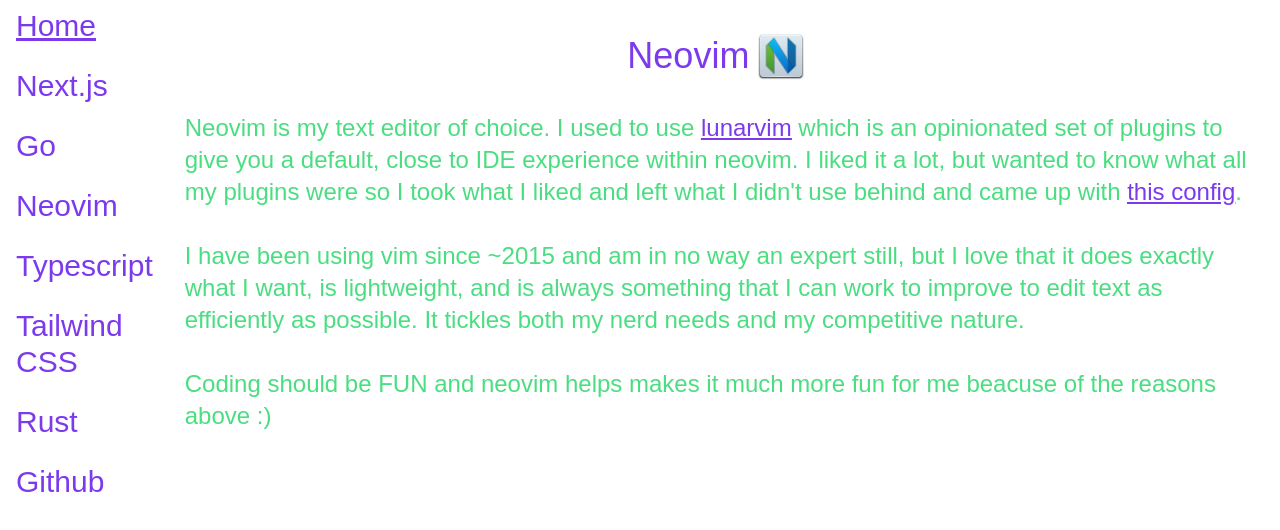
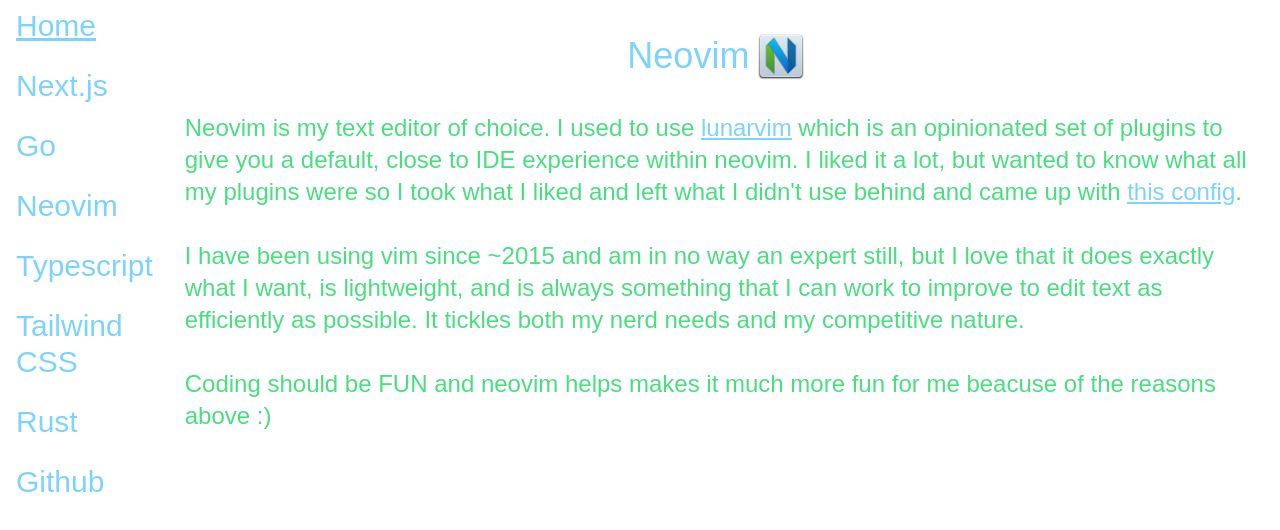
Before and after one commit to FlippinBerger/portfolio, a Next.js app: page /tech/nvim in a window 1280 px wide. Shown: the top 530 px of the page. Built offline with nearby package versions, Linux system fonts and the light colour scheme.

Commit message:
Use more legible color

```diff
--- a/app/about/page.tsx
+++ b/app/about/page.tsx
@@ -23,7 +23,7 @@
               alt='Chris hiking'
               height='300'
               width='300'
-              className='rounded-full aspect-square object-cover border border-violet-600'
+              className='rounded-full aspect-square object-cover border border-sky-300'
             />
           </motion.div>
         </Link>
@@ -38,7 +38,7 @@
               alt='Chris hiking'
               height='300'
               width='300'
-              className='rounded-full aspect-square object-cover border border-violet-600'
+              className='rounded-full aspect-square object-cover border border-sky-300'
             />
           </motion.div>
         </Link>
@@ -47,12 +47,12 @@
         animate={{ x: 0 }}
         initial={{ x: 1200 }}
         transition={{ duration: duration }}
-        className='sm:border sm:border-violet-600 rounded-2xl pl-4 p-2'
+        className='sm:border sm:border-sky-300 rounded-2xl pl-4 p-2'
       >
         <Link href='/'>
           <h1 className='text-4xl my-4 text-green-400'>Chris Berger</h1>
         </Link>
-        <ul className='list-disc pl-2 marker:text-violet-600'>
+        <ul className='list-disc pl-2 marker:text-sky-300'>
           <li>
             <h1 className='text-2xl text-green-400 mb-3'>
               I&apos;m a Michigander currently soaking up the sunshine in Fort
@@ -81,7 +81,7 @@
               I&apos;m an avid runner. You can find me on{' '}
               <span>
                 <a
-                  className='text-violet-600 underline'
+                  className='text-sky-300 underline'
                   href='https://www.strava.com/athletes/119450827'
                   target='_blank'
                 >
@@ -117,7 +117,7 @@
           I&apos;m also hyper competitve and LOVE a stupid game. Some random
           leagues I have been a part of include:
         </h1>
-        <ul className='list-disc mt-2 marker:text-violet-600'>
+        <ul className='list-disc mt-2 marker:text-sky-300'>
           <li>
             <h1 className='text-2xl text-green-400'>Cornhole</h1>
           </li>
--- a/app/tech/git/page.tsx
+++ b/app/tech/git/page.tsx
@@ -5,7 +5,7 @@
     <div className='flex flex-col mt-8 mx-8'>
       <div className='flex self-center items-center gap-2 my-8'>
         <a href='https://github.com' target='_blank'>
-          <h1 className='text-4xl text-violet-600'>Github</h1>
+          <h1 className='text-4xl text-sky-300'>Github</h1>
         </a>
         <RiGithubLine size={48} />
       </div>
--- a/app/tech/go/page.tsx
+++ b/app/tech/go/page.tsx
@@ -5,7 +5,7 @@
     <div className='flex flex-col mt-8 mx-8'>
       <div className='flex self-center items-center gap-2 my-8'>
         <a href='https://go.dev/' target='_blank'>
-          <h1 className='text-4xl text-violet-600'>Go</h1>
+          <h1 className='text-4xl text-sky-300'>Go</h1>
         </a>
         <Image
           src='/images/gopher.svg'
--- a/app/tech/layout.tsx
+++ b/app/tech/layout.tsx
@@ -39,7 +39,7 @@
         <PopoverButton>
           <RiMenuLine size={36} />
         </PopoverButton>
-        <PopoverPanel className='bg-black border border-violet-600'>
+        <PopoverPanel className='bg-black border border-sky-300'>
           <NavLink href='/' title='Home' />
           <NavLink href='/tech/next' title='Next.js' />
           <NavLink href='/tech/go' title='Go' />
@@ -62,11 +62,11 @@
   const close = useClose()
   return (
     <Link
-      className='hover:underline decoration-violet-600'
+      className='hover:underline decoration-sky-300'
       href={href}
       onClick={() => close()}
     >
-      <h1 className='text-violet-600 text-xl sm:text-3xl pl-4 py-2'>{title}</h1>
+      <h1 className='text-sky-300 text-xl sm:text-3xl pl-4 py-2'>{title}</h1>
     </Link>
   )
 }
--- a/app/tech/next/page.tsx
+++ b/app/tech/next/page.tsx
@@ -5,7 +5,7 @@
     <div className='flex flex-col items-center mx-8'>
       <div className='flex items-center gap-2 my-8'>
         <a href='https://nextjs.org/' target='_blank'>
-          <h1 className='text-4xl text-violet-600'>Next.js</h1>
+          <h1 className='text-4xl text-sky-300'>Next.js</h1>
         </a>
         <RiNextjsFill size={48} />
       </div>
--- a/app/tech/nvim/page.tsx
+++ b/app/tech/nvim/page.tsx
@@ -5,7 +5,7 @@
     <div className='flex flex-col mx-8'>
       <div className='flex self-center items-center gap-2 my-8'>
         <a href='https://neovim.io/' target='_blank'>
-          <h1 className='text-4xl text-violet-600'>Neovim</h1>
+          <h1 className='text-4xl text-sky-300'>Neovim</h1>
         </a>
         <Image
           src='/images/neovim.svg'
@@ -16,7 +16,7 @@
       </div>
       <h2 className='text-2xl text-green-400 mb-8'>
         Neovim is my text editor of choice. I used to use{' '}
-        <span className='underline text-violet-600'>
+        <span className='underline text-sky-300'>
           <a href='https://www.lunarvim.org/' target='_blank'>
             lunarvim
           </a>
@@ -25,7 +25,7 @@
         IDE experience within neovim. I liked it a lot, but wanted to know what
         all my plugins were so I took what I liked and left what I didn&apos;t
         use behind and came up with{' '}
-        <span className='underline text-green-400 text-violet-600'>
+        <span className='underline text-green-400 text-sky-300'>
           <a href='https://github.com/FlippinBerger/nvim/' target='_blank'>
             this config
           </a>
--- a/app/tech/rust/page.tsx
+++ b/app/tech/rust/page.tsx
@@ -5,7 +5,7 @@
     <div className='flex flex-col mt-8 mx-8'>
       <div className='flex self-center items-center gap-2 my-8'>
         <a href='https://www.rust-lang.org/' target='_blank'>
-          <h1 className='text-4xl text-violet-600'>Rust</h1>
+          <h1 className='text-4xl text-sky-300'>Rust</h1>
         </a>
         <Image
           className='bg-white rounded-full'
@@ -25,7 +25,7 @@
       </h2>
       <h2 className='text-2xl text-green-400 mb-8'>
         I have made a few small contributions to the{' '}
-        <span className='underline text-violet-600'>
+        <span className='underline text-sky-300'>
           <a href='https://bevyengine.org/' target='_blank'>
             Bevy project
           </a>
--- a/app/tech/tailwind/page.tsx
+++ b/app/tech/tailwind/page.tsx
@@ -9,7 +9,7 @@
           target='_blank'
           className='flex-none'
         >
-          <h1 className='text-4xl text-violet-600'>Tailwind CSS</h1>
+          <h1 className='text-4xl text-sky-300'>Tailwind CSS</h1>
         </a>
         <RiTailwindCssFill size={48} />
       </div>
--- a/app/tech/typescript/page.tsx
+++ b/app/tech/typescript/page.tsx
@@ -5,7 +5,7 @@
     <div className='flex flex-col mt-8 mx-8'>
       <div className='flex self-center items-center gap-2 my-8'>
         <a href='https://www.typescriptlang.org/' target='_blank'>
-          <h1 className='text-4xl text-violet-600'>Typescript</h1>
+          <h1 className='text-4xl text-sky-300'>Typescript</h1>
         </a>
         <Image
           src='/images/ts.svg'
```
